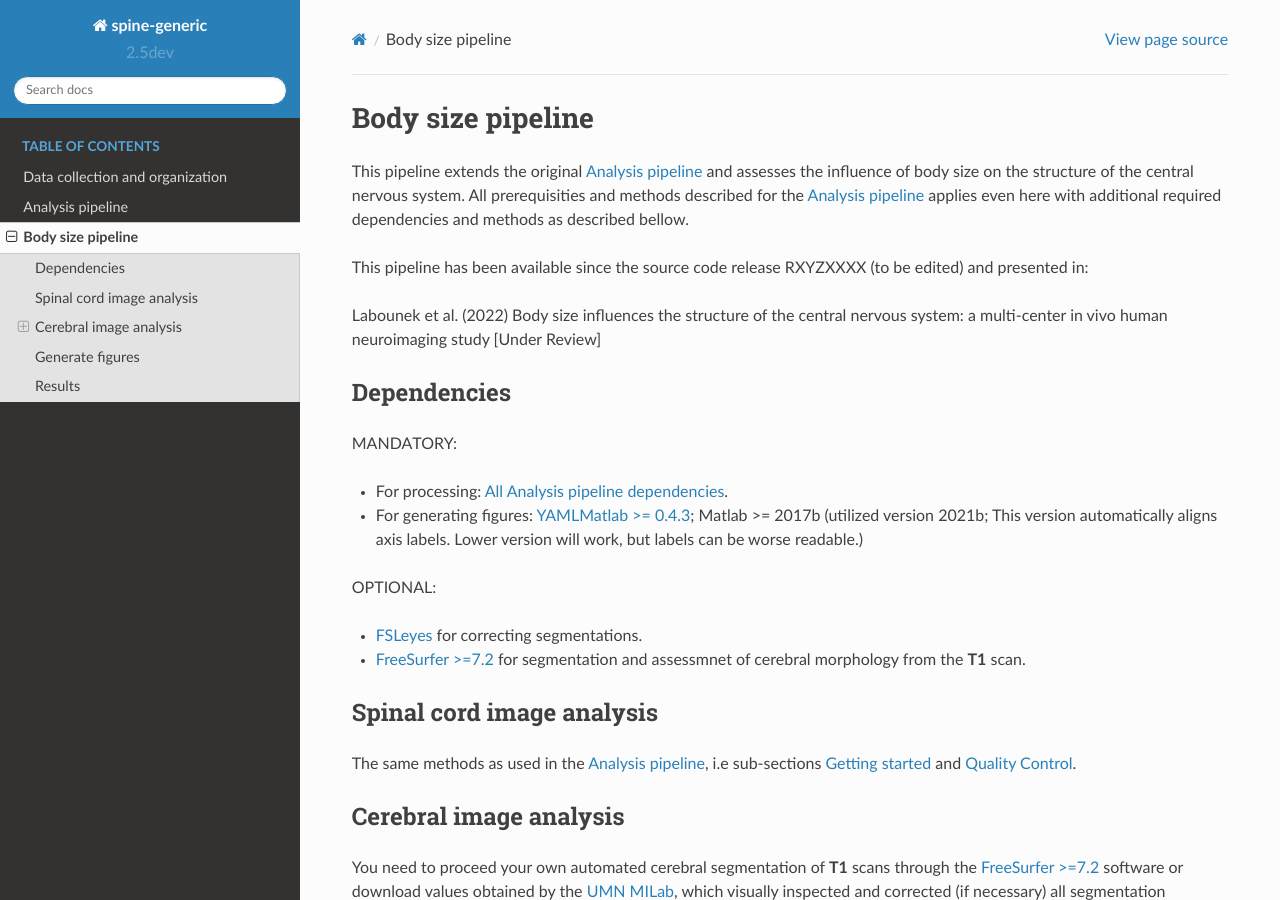
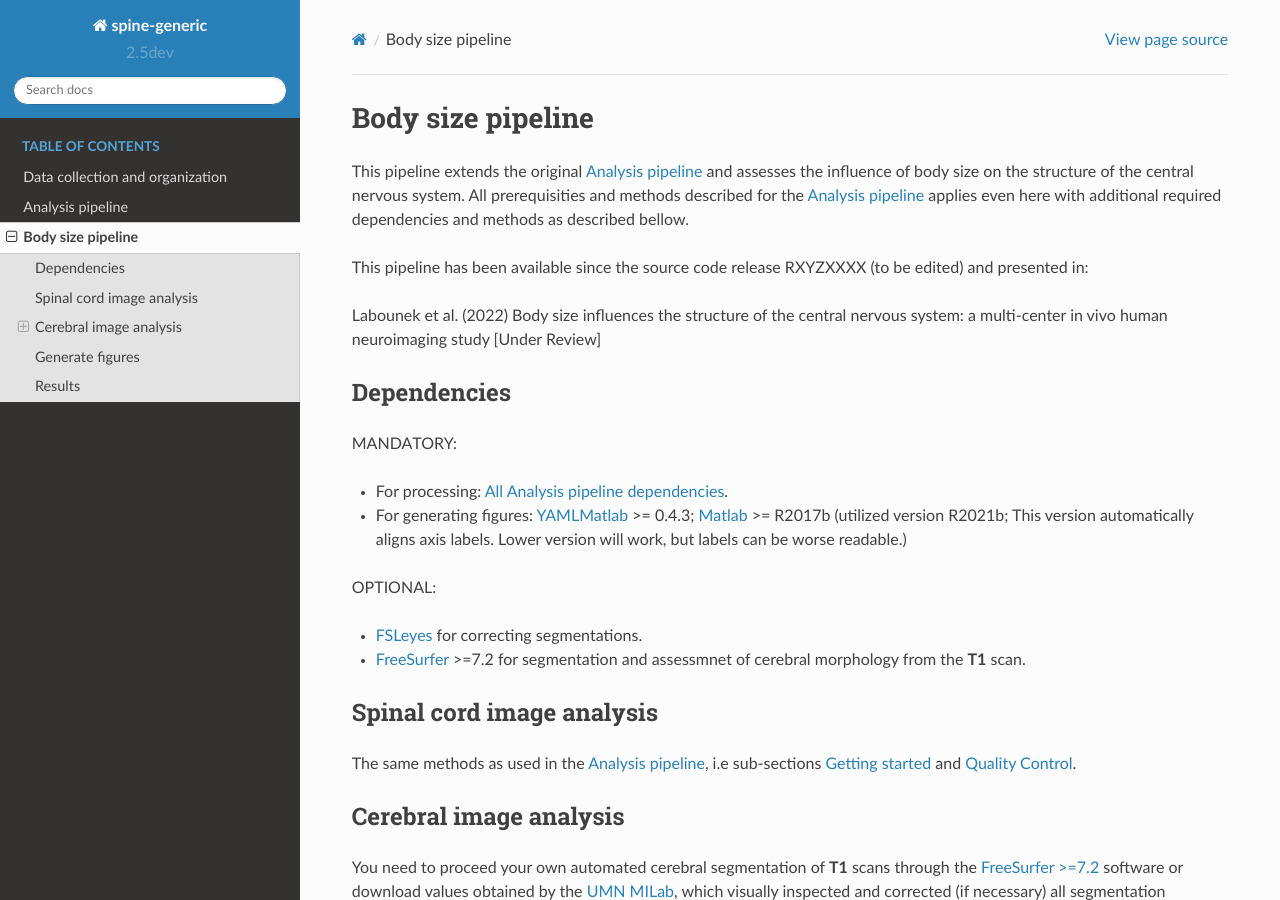
Before and after one commit to spine-generic/spine-generic, a Sphinx documentation site: the page built from docs/body-size-pipeline.rst, in a window 1280 px wide and 900 px high. Built offline with Sphinx 7.4.7 and the Read the Docs theme 2.0.0, drawn with Linux system fonts in a browser that asks for light colours.

Commit message:
Update docs/body-size-pipeline.rst

```diff
--- a/docs/body-size-pipeline.rst
+++ b/docs/body-size-pipeline.rst
@@ -13,12 +13,12 @@ Dependencies
 MANDATORY:
 
 - For processing: `All Analysis pipeline dependencies <https://spine-generic.readthedocs.io/analysis-pipeline.html#dependencies>`__.
-- For generating figures: `YAMLMatlab >= 0.4.3 <https://code.google.com/archive/p/yamlmatlab/downloads>`__; Matlab >= 2017b (utilized version 2021b; This version automatically aligns axis labels. Lower version will work, but labels can be worse readable.)
+- For generating figures: `YAMLMatlab <https://code.google.com/archive/p/yamlmatlab/downloads>`__ >= 0.4.3; `Matlab <https://www.mathworks.com>`__ >= R2017b (utilized version R2021b; This version automatically aligns axis labels. Lower version will work, but labels can be worse readable.)
 
 OPTIONAL:
 
 - `FSLeyes <https://fsl.fmrib.ox.ac.uk/fsl/fslwiki/FSLeyes>`__ for correcting segmentations.
-- `FreeSurfer >=7.2 <https://surfer.nmr.mgh.harvard.edu>`__ for segmentation and assessmnet of cerebral morphology from the **T1** scan.
+- `FreeSurfer <https://surfer.nmr.mgh.harvard.edu>`__ >=7.2 for segmentation and assessmnet of cerebral morphology from the **T1** scan.
 
 .. _spinal-cord-image-analysis:
 
```
